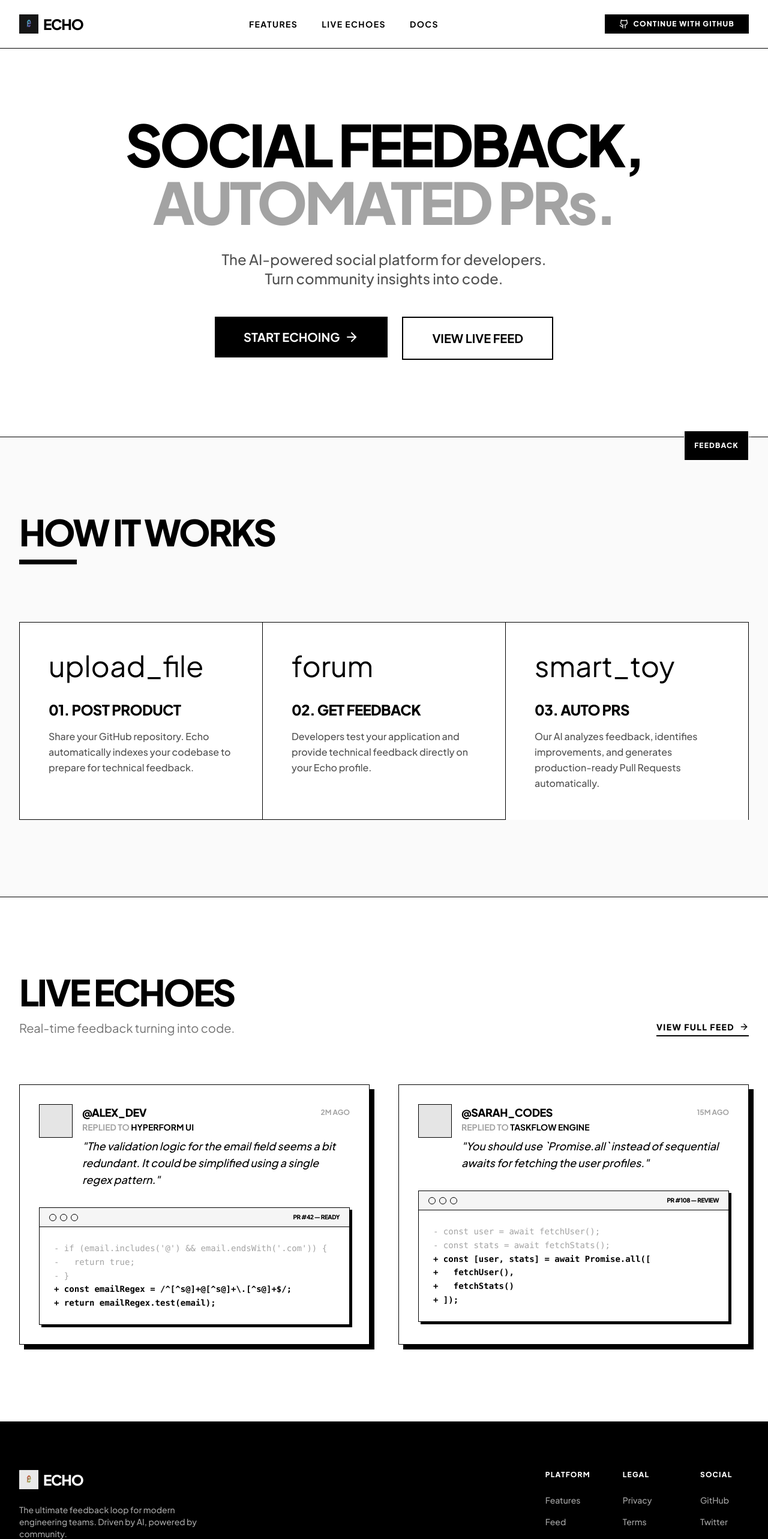
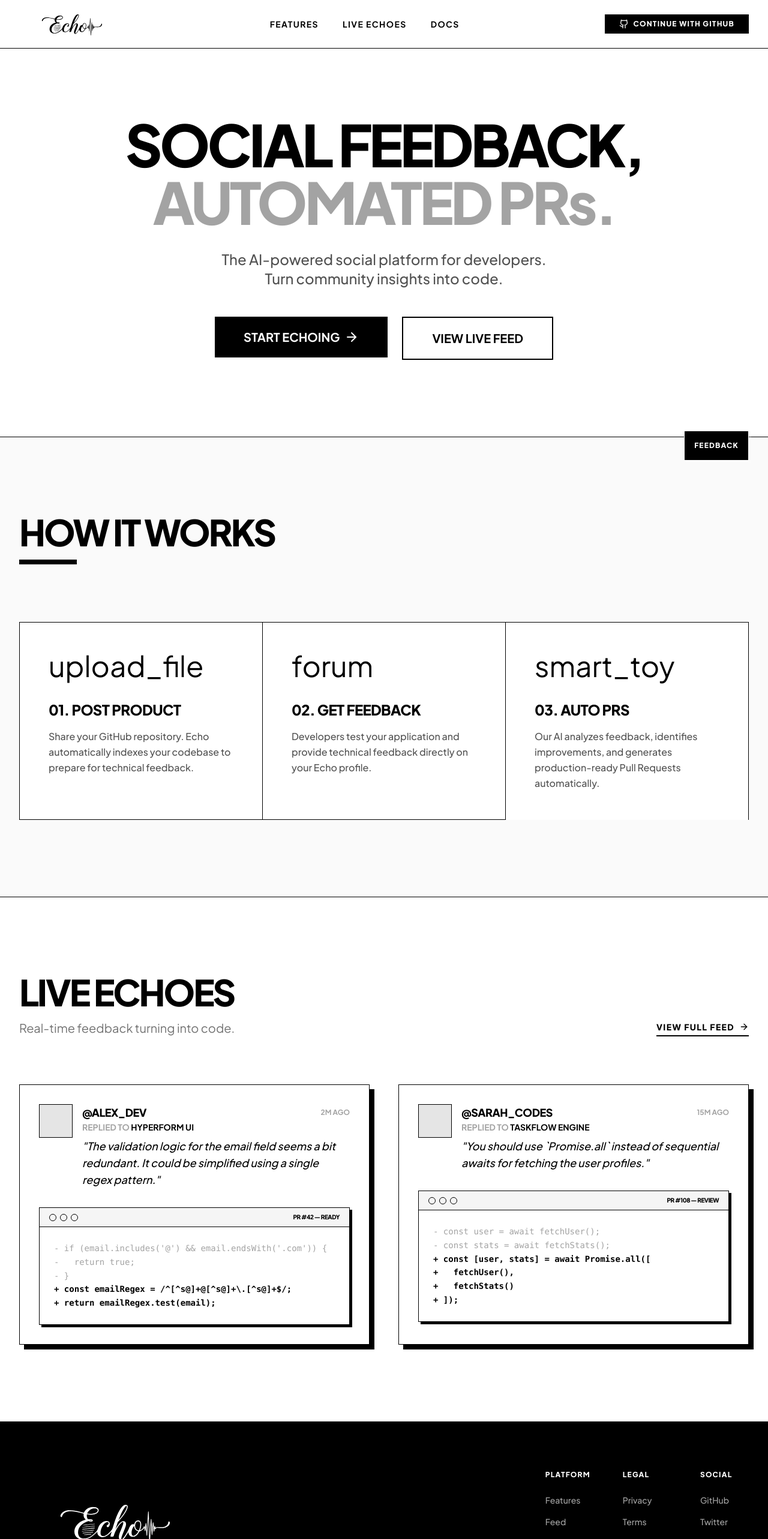
Before and after one commit to VaradSinghal/echo.v2, a Next.js app: page / in a window 1280 px wide. Shown: the top 2566 px of the page at 60% size. Built offline with nearby package versions, Linux system fonts and the light colour scheme.

Commit message:
added logo

```diff
--- a/components/dashboard/dashboard-sidebar.tsx
+++ b/components/dashboard/dashboard-sidebar.tsx
@@ -31,8 +31,7 @@ export function DashboardSidebar({ session, navItems, signOut }: DashboardSideba
                 <div className="flex h-full max-h-screen flex-col">
                     <div className="flex h-20 items-center justify-center border-b-2 border-black px-6">
                         <Link className="flex items-center gap-2" href="/">
-                            <img src="/logo.png" alt="Echo" className="h-8 w-8" />
-                            <span className="text-2xl font-black uppercase tracking-tighter text-black">Echo</span>
+                            <img src="/echo_logo.svg" alt="Echo" className="h-24 w-auto" />
                         </Link>
                     </div>
 
@@ -76,8 +75,7 @@ export function DashboardSidebar({ session, navItems, signOut }: DashboardSideba
                         {isOpen ? <X className="h-5 w-5" /> : <Menu className="h-5 w-5" />}
                     </button>
                     <Link className="flex items-center gap-2" href="/">
-                        <img src="/logo.png" alt="Echo" className="h-6 w-6" />
-                        <span className="text-lg font-black uppercase tracking-tighter text-black">Echo</span>
+                        <img src="/echo_logo.svg" alt="Echo" className="h-10 w-auto" />
                     </Link>
                 </div>
                 <div className="flex items-center gap-3 border-2 border-black bg-neutral-50 px-3 py-1.5">
@@ -100,8 +98,7 @@ export function DashboardSidebar({ session, navItems, signOut }: DashboardSideba
                 >
                     <div className="flex items-center justify-between mb-12">
                         <Link className="flex items-center gap-2" href="/" onClick={toggleSidebar}>
-                            <img src="/logo.png" alt="Echo" className="h-8 w-8" />
-                            <span className="text-2xl font-black uppercase tracking-tighter text-black">Echo</span>
+                            <img src="/echo_logo.svg" alt="Echo" className="h-12 w-auto" />
                         </Link>
                         <button onClick={toggleSidebar} className="p-1">
                             <X className="h-6 w-6" />
--- a/components/landing/landing-footer.tsx
+++ b/components/landing/landing-footer.tsx
@@ -10,10 +10,9 @@ export function LandingFooter() {
                         <div className="flex items-center gap-2 mb-6">
                             <img
                                 alt="Echo Logo"
-                                className="h-8 w-8 invert"
-                                src="/logo.png"
+                                className="h-26 w-auto invert"
+                                src="/echo_logo.svg"
                             />
-                            <span className="text-2xl font-black uppercase tracking-tighter">Echo</span>
                         </div>
                         <p className="text-neutral-400 text-sm font-medium">
                             The ultimate feedback loop for modern engineering teams. Driven by AI, powered by community.
--- a/components/landing/landing-nav.tsx
+++ b/components/landing/landing-nav.tsx
@@ -11,10 +11,9 @@ export function LandingNav() {
                     <Link href="/" className="flex items-center gap-2 group">
                         <img
                             alt="Echo Logo"
-                            className="h-8 w-8"
-                            src="/logo.png"
+                            className="h-24 w-auto"
+                            src="/echo_logo.svg"
                         />
-                        <span className="text-2xl font-black tracking-tighter uppercase text-black">Echo</span>
                     </Link>
 
                     <div className="hidden md:flex items-center space-x-10">
```
Also changed, not shown: public/echo_logo.svg (added).
